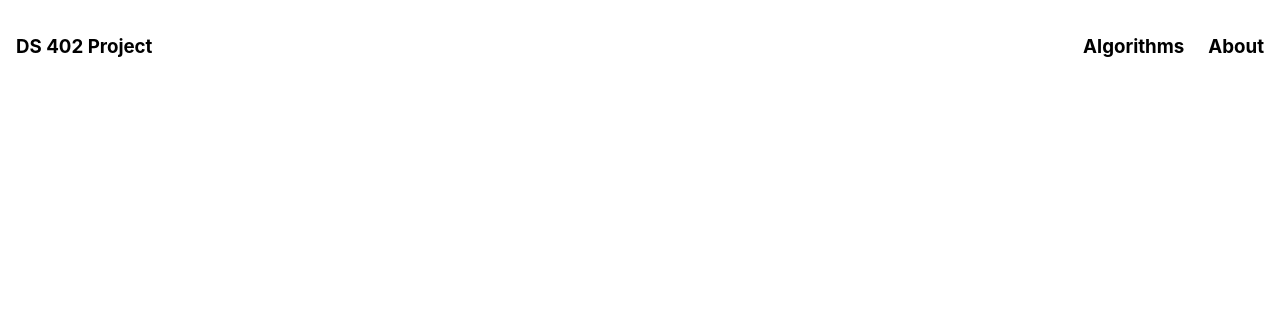
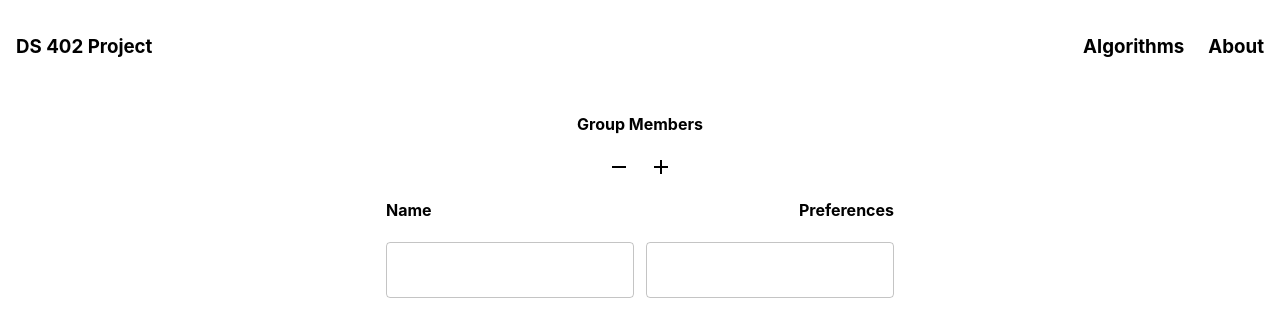
Before and after one commit to NucciTheBoss/DS402_final_project, a React (Create React App) app in the folder ds402-v1/: page /algoOne in a window 1280 px wide. Shown: the top 336 px of the page. Built offline with nearby package versions, Linux system fonts and the light colour scheme.

Commit message:
added algo one layout.

```diff
--- a/ds402-v1/package.json
+++ b/ds402-v1/package.json
@@ -5,6 +5,7 @@
   "dependencies": {
     "@emotion/react": "^11.8.2",
     "@emotion/styled": "^11.8.1",
+    "@mui/icons-material": "^5.5.1",
     "@mui/material": "^5.5.2",
     "@testing-library/jest-dom": "^5.16.3",
     "@testing-library/react": "^12.1.4",
--- a/ds402-v1/src/App.js
+++ b/ds402-v1/src/App.js
@@ -12,7 +12,7 @@ function App() {
       <Router>
         <Switch>
           <Route exact path="/" component={LandingPage}></Route>
-          <Route path="algoOne" component={AlgoOne}></Route>
+          <Route path="/algoOne" component={AlgoOne}></Route>
         </Switch>
       </Router>
     </div>
--- a/ds402-v1/src/components/AlgoOne/AlgoOne.js
+++ b/ds402-v1/src/components/AlgoOne/AlgoOne.js
@@ -1,7 +1,32 @@
 import React from "react";
+import AddIcon from "@mui/icons-material/Add";
+import RemoveIcon from "@mui/icons-material/Remove";
+import styles from "./AlgoOne.module.scss";
+import TextField from "@mui/material/TextField";
 
 export const AlgoOne = () => {
-  return <div>AlgoOne</div>;
+  return (
+    <div>
+      <div className={styles.toolBar}>
+        <h4>Group Members</h4>
+        <div className={styles.buttonContainer}>
+          <RemoveIcon />
+          <AddIcon />
+        </div>
+
+        <div className={styles.memberContainer}>
+          <div className={styles.headerContainer}>
+            <h4>Name</h4>
+            <h4>Preferences</h4>
+          </div>
+          <div className={styles.member}>
+            <TextField />
+            <TextField />
+          </div>
+        </div>
+      </div>
+    </div>
+  );
 };
 
 export default AlgoOne;
--- a/ds402-v1/src/components/AlgoOne/AlgoOne.module.scss
+++ b/ds402-v1/src/components/AlgoOne/AlgoOne.module.scss
@@ -0,0 +1,24 @@
+.toolBar {
+  display: flex;
+  flex-direction: column;
+  align-items: center;
+
+  .buttonContainer {
+    display: flex;
+    justify-self: center;
+    align-items: center;
+    gap: 18px;
+  }
+
+  .member {
+    display: flex;
+    gap: 12px;
+  }
+
+  .headerContainer {
+    display: flex;
+    flex-direction: row;
+    justify-content: space-between;
+    gap: 12px;
+  }
+}
```
Also changed, not shown: 1 other file (tests, documents, lock files or other folders).
